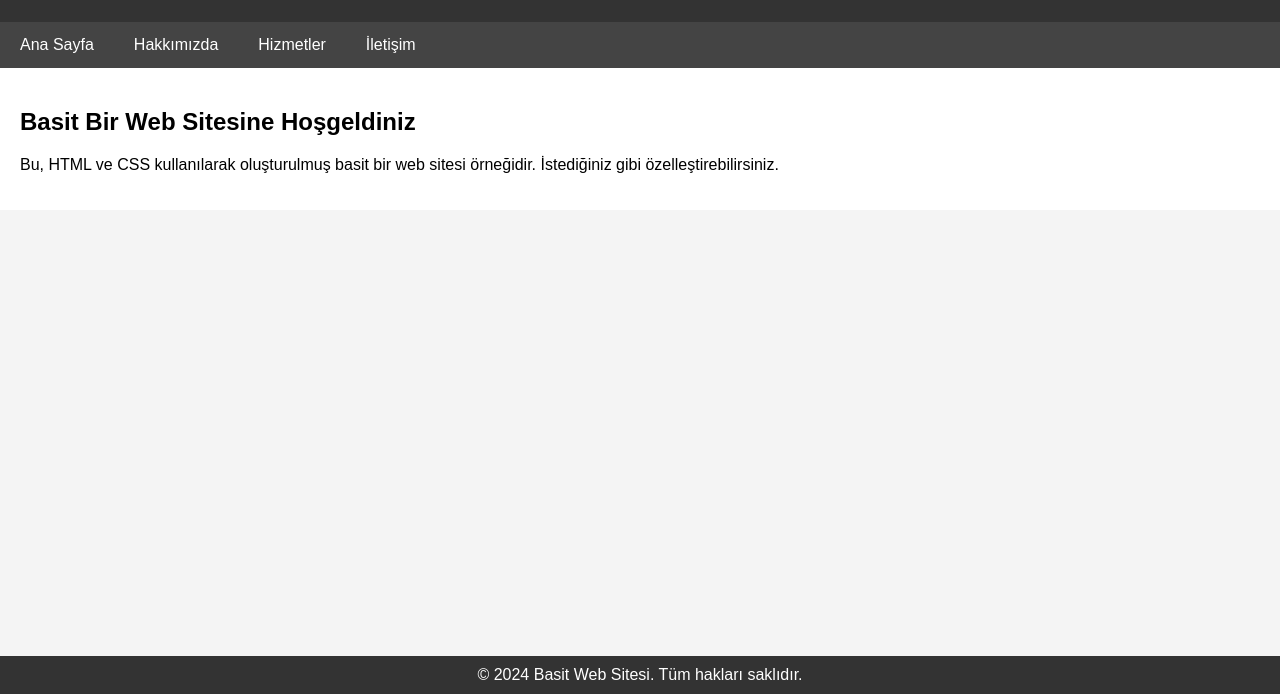
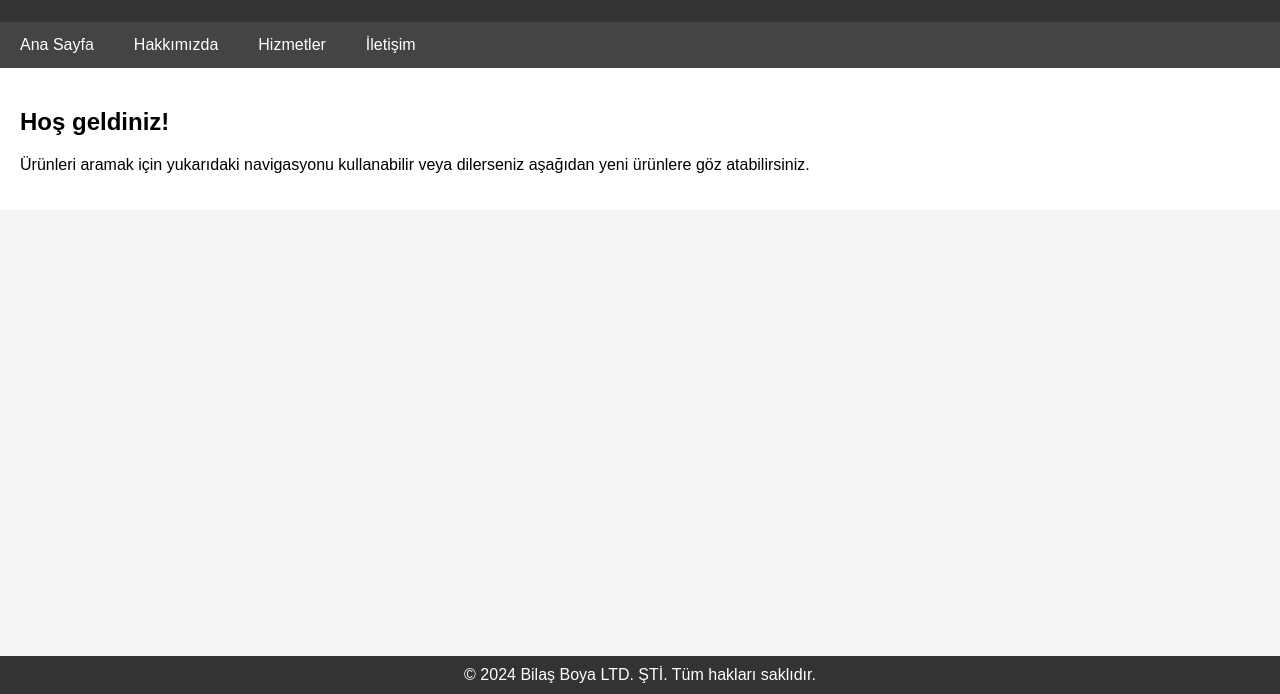
Before and after one commit to hKimera/hkimera.github.io, a plain HTML site: page index.html in a window 1280 px wide. Shown: the part 106-800 px from the top of the page. Drawn offline with Linux system fonts and the light colour scheme.

Commit message:
Update index.html

```diff
--- a/index.html
+++ b/index.html
@@ -5,7 +5,7 @@ WebSite
 <head>
     <meta charset="UTF-8">
     <meta name="viewport" content="width=device-width, initial-scale=1.0">
-    <title>Basit Web Sitesi</title>
+    <title>Bilaş Boya</title>
     <style>
         body {
             font-family: Arial, sans-serif;
@@ -51,7 +51,7 @@ WebSite
 </head>
 <body>
     <header>
-        <h1>Hoşgeldiniz!</h1>
+        <h1>Bilaş Boya</h1>
     </header>
     <nav>
         <a href="#">Ana Sayfa</a>
@@ -60,11 +60,11 @@ WebSite
         <a href="#">İletişim</a>
     </nav>
     <main>
-        <h2>Basit Bir Web Sitesine Hoşgeldiniz</h2>
-        <p>Bu, HTML ve CSS kullanılarak oluşturulmuş basit bir web sitesi örneğidir. İstediğiniz gibi özelleştirebilirsiniz.</p>
+        <h2>Hoş geldiniz!</h2>
+        <p> Ürünleri aramak için yukarıdaki navigasyonu kullanabilir veya dilerseniz aşağıdan yeni ürünlere göz atabilirsiniz. </p>
     </main>
     <footer>
-        &copy; 2024 Basit Web Sitesi. Tüm hakları saklıdır.
+        &copy; 2024 Bilaş Boya LTD. ŞTİ. Tüm hakları saklıdır.
     </footer>
 </body>
 </html>
```
